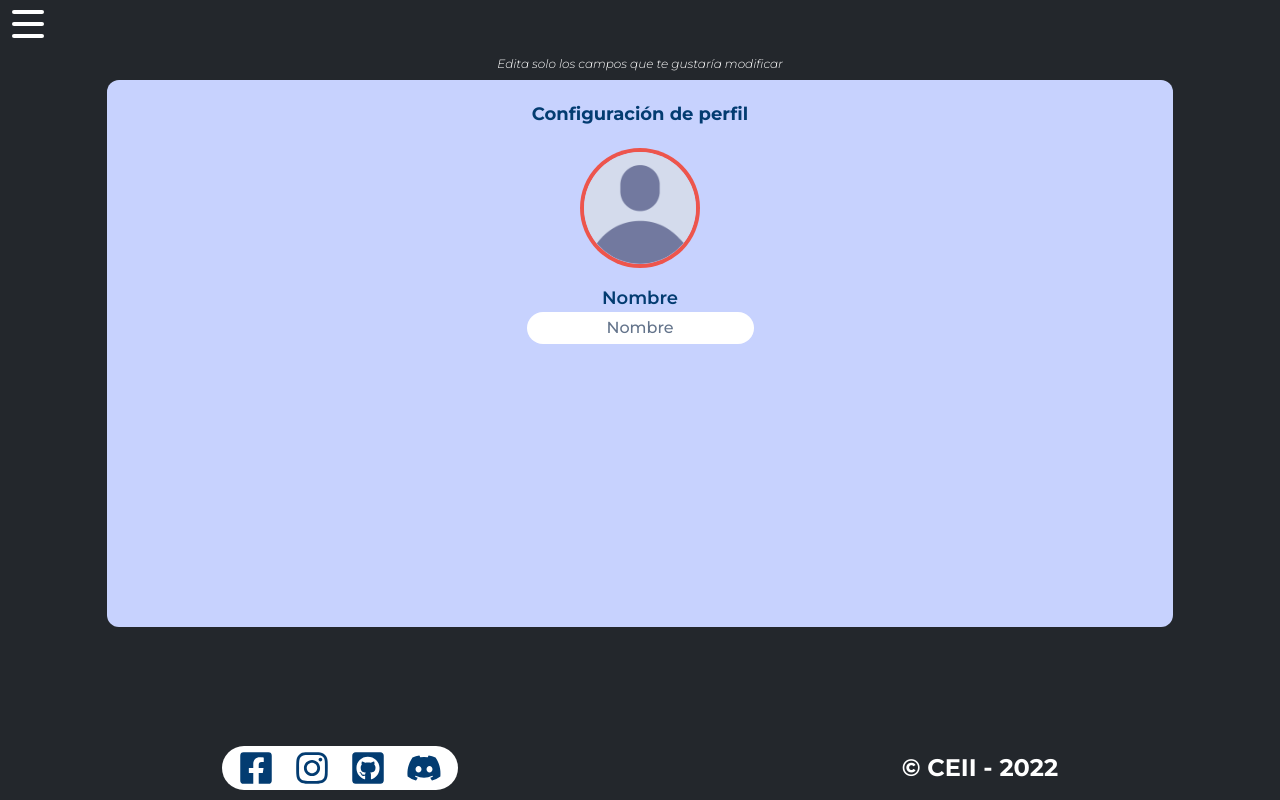
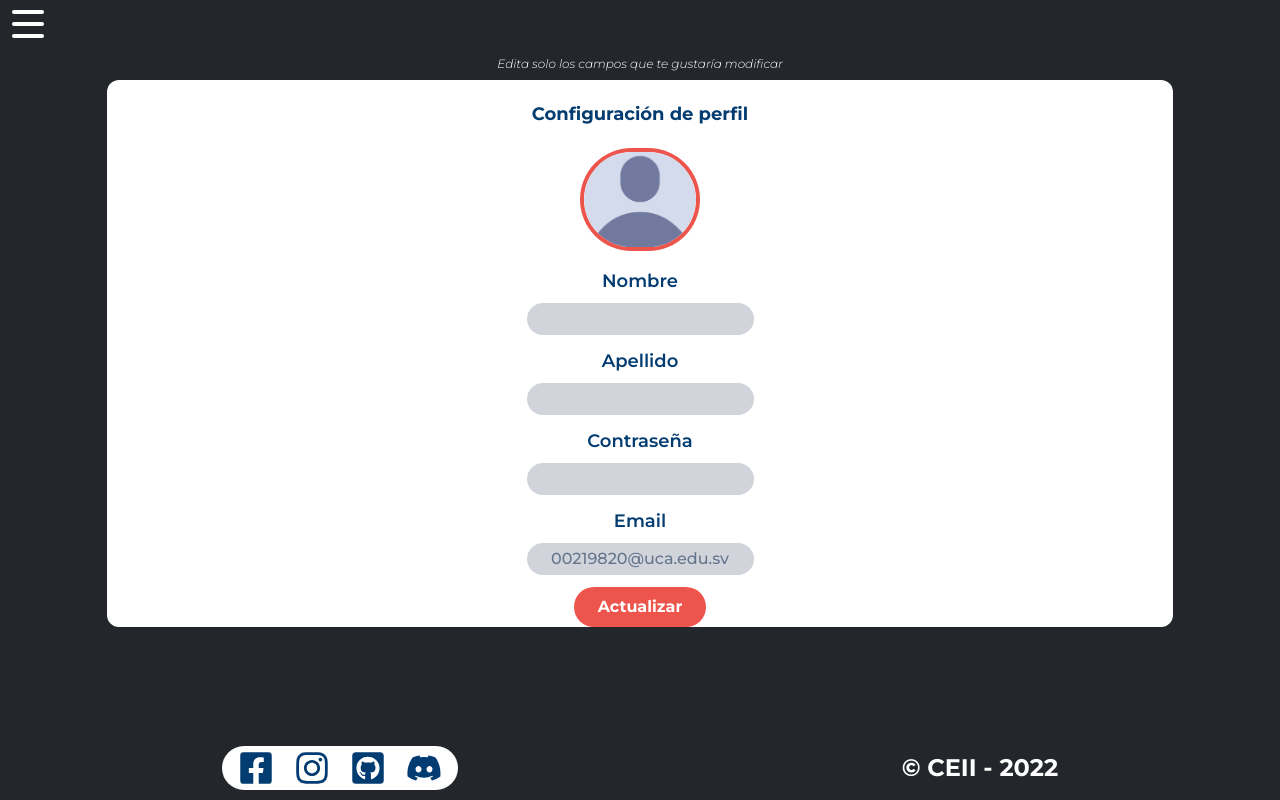
Before and after one commit to CEII/ceii.web, a Next.js app: page /users/me in a window 1280 px wide. Built offline with nearby package versions, Linux system fonts and the light colour scheme.

Commit message:
style:Stylying update form

```diff
--- a/pages/users/me/index.tsx
+++ b/pages/users/me/index.tsx
@@ -1,9 +1,21 @@
 import type { NextPage } from 'next';
 import Layout from '@components/Layout';
 import Head from 'next/head';
-import UserFooter from '@components/UserFooter';
 import { ImageContainer } from '@components/ImageContainer';
 import InputGroup from '@components/Inputs/InputGroup';
+import { FC } from 'react';
+
+const InputContainer:FC =({children})=>(
+    <div className="flex flex-col-reverse space-y-2 space-y-reverse text-secondary font-medium group">
+        {children}
+    </div>
+)
+
+const UserFooter:FC=()=>(
+    <div className="bg-secondary w-full ">
+        <p>Hola</p>
+    </div>
+)
 
 
 const SettingsUser: NextPage = () => (
@@ -19,19 +31,68 @@ const SettingsUser: NextPage = () => (
                 <div className="w-full  text-center ">
                      <p className='text-white italic font-light text-xs'>Edita solo los campos que te gustaría modificar</p>
                 </div>
-                <div className="bg-indigo-200 h-5/6 w-5/6 rounded-xl flex flex-col items-center">
+                <div className="bg-white h-5/6 w-5/6 rounded-xl flex flex-col items-center">
                     <h2 className="text-secondary text-center font-bold text-lg mt-5"> Configuración de perfil</h2>
                     <ImageContainer src="/img/empty.png" alt='Profile picture' className="w-28 h-28 mt-6 ring-4 rounded-full ring-accent" rounded />
-                    <div className="mt-5 text-center flex flex-col-reverse  space-y-reverse text-secondary font-medium group">
+                    <form className="mt-5 text-center flex flex-col space-y-3  text-secondary font-medium">
+                        <InputContainer>
                             <InputGroup
-                                placeholder="Nombre"
+                                placeholder=""
                                 type="text"
                                 identifier="name"
                                 required
                                 minLength={19}
                                 maxLength={19}
                                 label={{ text: 'Nombre' }}
+                                className="bg-gray-300"
                             />
+                        </InputContainer>
+                        <InputContainer>
+                            <InputGroup
+                                placeholder=""
+                                type="text"
+                                identifier="lastname"
+                                required
+                                minLength={19}
+                                maxLength={19}
+                                label={{ text: 'Apellido' }}
+                                className="bg-gray-300"
+                            />
+                        </InputContainer>
+                        <InputContainer>
+                            <InputGroup
+                                placeholder=""
+                                type="text"
+                                identifier="password"
+                                required
+                                minLength={19}
+                                maxLength={19}
+                                label={{ text: 'Contraseña' }}
+                                className="bg-gray-300"
+                            />
+                        </InputContainer>
+                        <InputContainer>
+
+                            <InputGroup
+                            placeholder="00219820@uca.edu.sv"
+                            type="text"
+                            identifier="email"
+                            required
+                            minLength={19}
+                            maxLength={19}
+                            label={{ text: 'Email' }}
+                            className="bg-gray-300"
+                            />
+                        </InputContainer>
+                        <div className="w-full text-center">
+                            <button type="submit" className="btn btn-primary">
+                                Actualizar
+                            </button>
+                        </div>
+
+                        </form>
+                        <div className="bg-secondary w-full" >
+
                         </div>
                 </div>
             </section>
--- a/src/components/UserFooter/UserFooter.tsx
+++ b/src/components/UserFooter/UserFooter.tsx
@@ -6,7 +6,7 @@ const UserFooter: FC = ()=>{
     return(
 
         <footer>
-            <div>
+            <div className='w-full bg-secondary'>
                 <h1>Hola</h1>
 
             </div>
```
